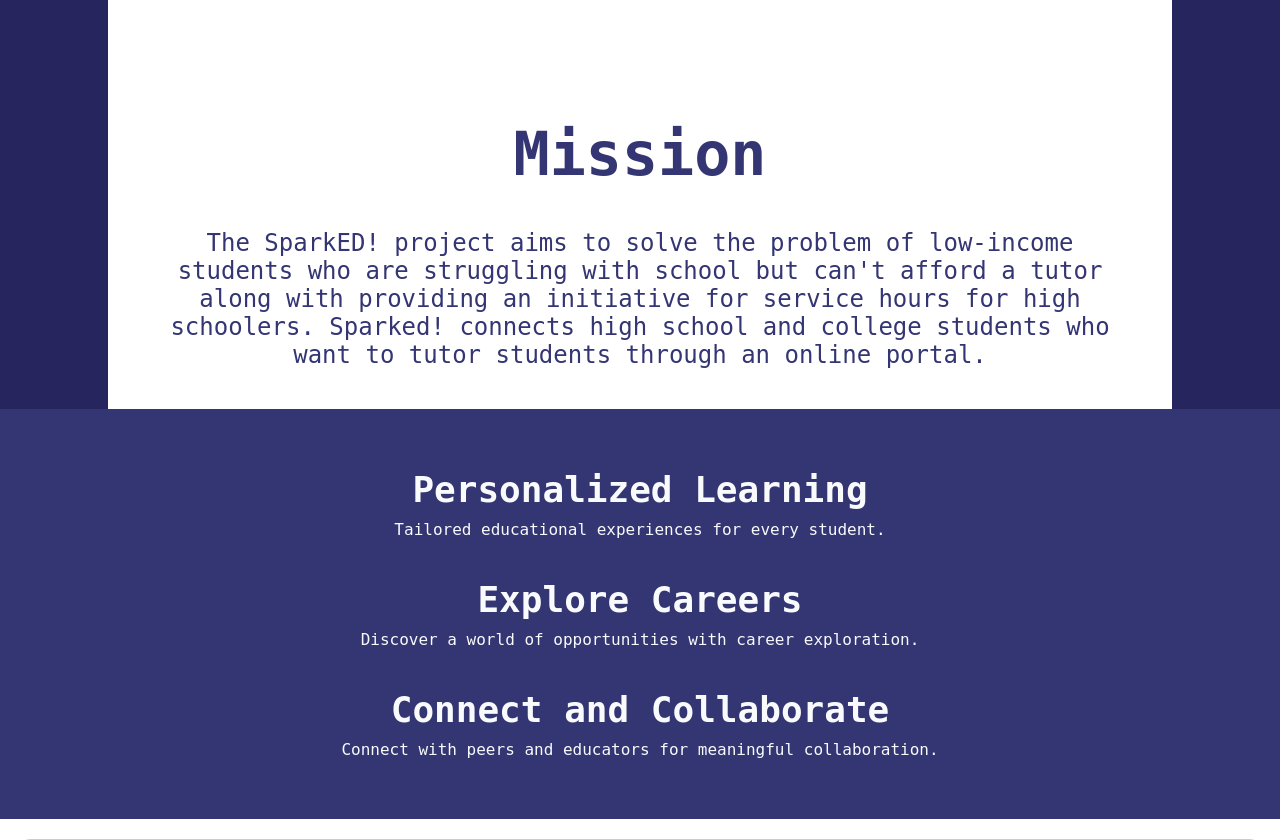
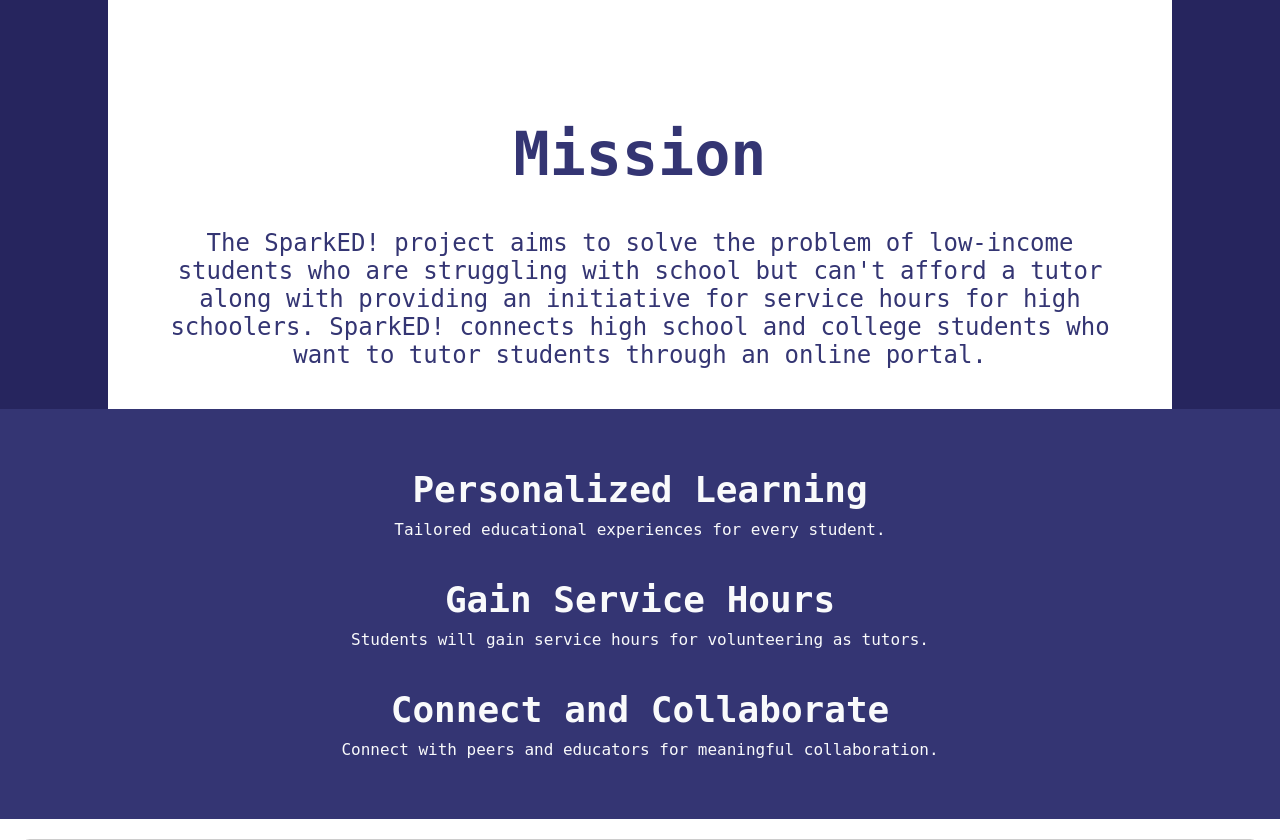
Before and after one commit to SimonValentino/BUSpark, a Flask app: page / in a window 1280 px wide. Shown: the part 1157-1997 px from the top of the page. Run offline with Flask 3, Linux system fonts and the light colour scheme.

Commit message:
Changed text

```diff
--- a/templates/index.html
+++ b/templates/index.html
@@ -50,7 +50,7 @@
             The SparkED! project aims to solve the problem of low-income
             students who are struggling with school but can't afford a tutor
             along with providing an initiative for service hours for high
-            schoolers. Sparked! connects high school and college students who
+            schoolers. SparkED! connects high school and college students who
             want to tutor students through an online portal.
           </p>
         </div>
@@ -66,9 +66,9 @@
           </p>
         </div>
         <div class="feature">
-          <h2 class="feature-title">Explore Careers</h2>
+          <h2 class="feature-title">Gain Service Hours</h2>
           <p class="feature-description">
-            Discover a world of opportunities with career exploration.
+            Students will gain service hours for volunteering as tutors.
           </p>
         </div>
         <div class="feature">
```
